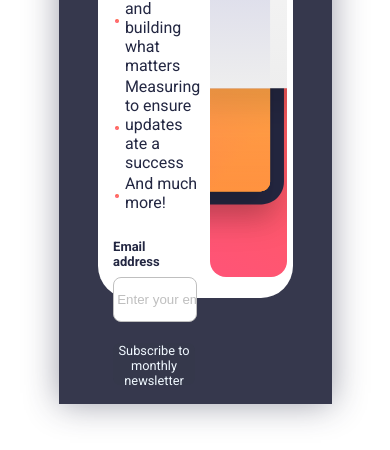
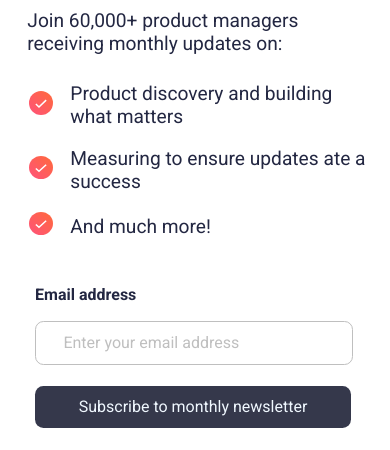
Before and after one commit to Sakagava/Newsletter-sign-up-form, a website built with webpack: page src/index.html in a window 390 px wide. Shown: the part 394-844 px from the top of the page. Built offline with nearby package versions, Linux system fonts and the light colour scheme.

Commit message:
Add adaptive

```diff
--- a/src/index.css
+++ b/src/index.css
@@ -1,17 +1,27 @@
 * {
     padding: 0;
     margin: 0;
+    font-size: 16px;
+    font-family: 'Roboto', sans-serif;
 }
 
 body {
     background-color: #ffffff;
-    font-family: 'Roboto', sans-serif;
     color: #232742;
 }
 
+@media screen and (min-width: 769px) {
     h1 {
         font-size: 3em;
         margin-bottom: 2vh;
+    }
+
+    main {
+        width: 100vw;
+        height: 100vh;
+        display: flex;
+        justify-content: center;
+        align-items: center;
     }
 
     .box {
@@ -20,10 +30,8 @@ h1 {
         align-items: center;
         width: 70vw;
         height: 90vh;
-    margin-left: 15vw;
-    margin-top: 4.5vh;
-    background-color: #36384d;
-    box-shadow: 0px 0px 2em #23274271;
+        background-color: #36384e;
+        box-shadow: 0px 0px 2em #36384e;
     }
 
     .form {
@@ -31,43 +39,20 @@ h1 {
         flex-direction: row;
         width: 50vw;
         height: 65vh;
-    border-radius: 2em;
+        border-radius: 1vw;
         background-color: white;
     }
 
     .leftSide {
-    width: 24.8vw;
+        width: 24vw;
         margin-left: 4vw;
         display: flex;
         flex-direction: column;
         justify-content: center;
     }
 
-/* @media screen and (min-width: 1920px) {
-    .leftSide {
-        width: 40vw;
-    }
-
-    .text h1 {
-        font-size: 4em;
-    }
-
-    .text p {
-        font-size: 1.3em;
-    }
-
-    .textItem {
-        font-size: 1em;
-    }
-
-    button {
-        font-size: 2em;
-    }
-} */
-
     .text {
-    width: 21vw;
-    font-size: 1em;
+        width: 90%;
     }
 
     table {
@@ -92,11 +77,11 @@ form {
 
     form input {
         color: #bfbfbf;
-    border: 0.1em solid #bfbfbf;
-    border-radius: 0.6em;
-    padding-left: 0.8vw;
+        border: 0.1vh solid #bfbfbf;
+        border-radius: 1vh;
+        padding-left: 1.5vw;
         height: 5vh;
-    width: 20.1vw;
+        width: 17.5vw;
         margin-top: 1vh;
         margin-bottom: 2.5vh;
     }
@@ -104,19 +89,17 @@ form input {
     .textOutEmailInput {
         display: flex;
         justify-content: space-between;
-    width: 21vw;
+        width: 19vw;
     }
 
     button {
         cursor: pointer;
-    font-family: 'Roboto', sans-serif;
-    width: 21vw;
+        width: 19vw;
         height: 5vh;
-    font-size: 0.8em;
         color:aliceblue;
-    background: #35384b;
+        background: #242742;
         border: none;
-    border-radius: 0.6em;
+        border-radius: 1vh;
     }
 
     button:hover {
@@ -124,17 +107,24 @@ button:hover {
         box-shadow: 0px 0px 1em rgba(255, 83, 126, 0.5);
     }
 
-.rightSide {
+    .imgSide {
+        display: flex;
         height: 60vh;
+        width: 20vw;
         margin-top: 2.5vh;
-    overflow: hidden;
-    border-radius: 1em;
+        margin-left: 1vh;
     }
 
-#rightPanelImg {
-    width: 19.8vw;
-    height: 61vh;
-    object-fit:cover;
+    #imgDesktop {
+        width: 100%;
+        height: 100%;
+        border-radius: 2vw;
+        object-fit: cover;
+    }
+
+    #imgMobile {
+        visibility: hidden;
+        border-radius: 0px;
     }
 
     .successfulSubscription {
@@ -154,3 +144,166 @@ button:hover {
         margin-top: 4vh;
         padding-bottom: 3vh;
     }
+
+}
+
+@media screen and (max-width: 768px) {
+    body {
+        background-color: none;
+    }
+
+    .box {
+        display: flex;
+        justify-content: center;
+        background-color: none;
+        margin-left: 0vw;
+        margin-top: 0vh;
+    }
+
+    h1 {
+        font-size: 3rem;
+    }
+
+    .form {
+        display: flex;
+        flex-direction: column;
+        align-items: center;
+        width: 100vw;
+        height: 100vh;
+        padding-top: 0px;
+        border-radius: 0em;
+        background-color: white;
+    }
+
+    .leftSide {
+        display: flex;
+        flex-direction: column;
+        width: 100vw;
+        order: 2;
+    }
+
+    .text {
+        width: 90%;
+        margin-top: 5vh;
+        margin-left: 7vw;
+    }
+
+    .text p {
+        font-size: 1.2em;
+        margin-top: 3vh;
+    }
+
+    .imgSide {
+        display: flex;
+        order: 1;
+        margin-top: -2vh;
+        width: 101vw;
+        height: 35vh;
+        border-radius: 2vh;
+        overflow: hidden;
+    }
+
+    #imgDesktop {
+        display: none;
+    }
+
+    #imgMobile {
+        visibility: visible;
+        width: 100%;
+        height: 100%;
+        object-fit: cover;
+    }
+
+    table {
+        display: flex;
+        align-content: space-around;
+        margin-top: 3vh;
+    }
+
+    table td {
+        font-size: 1.2em;
+    }
+
+    tr {
+        height: 4vh;
+    }
+
+    td {
+        padding-bottom: 2vh;
+    }
+
+    .iconSuccess {
+        width: 6vw;
+        object-fit: cover;
+        margin-right: 4vw;
+        margin-bottom: 0vw;
+    }
+
+    form {
+        margin-top: 3vh;
+        margin-left: 9vw;
+    }
+
+    #newsletter {
+        display: flex;
+        flex-direction: column;
+        justify-content: center;
+    }
+
+    form input {
+        display: flex;
+        flex-direction: column;
+        color: #bfbfbf;
+        border: 0.1vh solid #bfbfbf;
+        border-radius: 1vh;
+        padding-left: 7vw;
+        height: 5vh;
+        width: 74vw;
+        margin-top: 2vh;
+        margin-bottom: 2.5vh;
+    }
+
+    .textOutEmailInput {
+        display: flex;
+        justify-content: space-between;
+        width: 81vw;
+    }
+
+    .textOutEmailInput p {
+        font-size: 3em;
+    }
+
+    button {
+        cursor: pointer;
+        width: 81vw;
+        height: 5vh;
+        font-size: 1em;
+        color:aliceblue;
+        background: #35384b;
+        border: none;
+        border-radius: 1vh;
+    }
+
+    button:hover {
+        background: linear-gradient(270deg, rgba(250,105,61,1) 0%, rgba(255,83,125,1) 100%);
+        box-shadow: 0px 0px 1em rgba(255, 83, 126, 0.5);
+    }
+
+    .successfulSubscription {
+        visibility: hidden;
+        display: none;
+        flex-flow: column;
+        align-items: center;
+        width: 25vw;
+        height: 47vh;
+        border-radius: 25px;
+        background-color: #ffffff;
+    }
+
+    .textAfterNewsletterForm {
+        width: 20vw;
+        margin-left: 0.9vw;
+        margin-top: 4vh;
+        padding-bottom: 3vh;
+    }
+}
--- a/src/index.html
+++ b/src/index.html
@@ -38,16 +38,17 @@
 
                     <form method="post" id="newsletter">
                         <div class="textOutEmailInput">
-                            <p style="font-weight: 700; font-size: 13px;">Email address</p>
-                            <p style="font-weight: 700; font-size: 13px; color:red" hidden="true">Valid email required</p>
+                            <p style="font-weight: 700; font-size: 1em;">Email address</p>
+                            <p style="font-weight: 700; font-size: 1em; color:red" hidden="true">Valid email required</p>
                         </div>
 
                         <input type="email" value="Enter your email address" class="inputEmail">
                         <button>Subscribe to monthly newsletter</button>
                     </form>
                 </div>
-                <div class="rightSide">
-                    <img src="/src/assets/images/illustration-sign-up-desktop.svg" id="rightPanelImg">
+                <div class="imgSide">
+                    <img src="/src/assets/images/illustration-sign-up-desktop.svg" id="imgDesktop">
+                    <img src="/src/assets/images/illustration-sign-up-mobile.svg" id="imgMobile">
                 </div>
             </div>
 
--- a/src/index.js
+++ b/src/index.js
@@ -1,8 +1,8 @@
 import './index.html';
 import "./index.css";
 
-import {form, email, rightSide, errorText, buttonSending, successfulSubscription, dismissButton} from './modules/variables'
-import {focusEmail, blurEmail, subscribtionWindow} from './modules/functions'
+import {form, email, imgSide, errorText, buttonSending, successfulSubscription, dismissButton} from './modules/variables'
+import {focusEmail, blurEmail, subscribtionWindow, isEmailValid} from './modules/functions'
 
 email.onfocus = function (e) {
     focusEmail(e, errorText)
@@ -15,7 +15,7 @@ email.onblur = function () {
 buttonSending.onclick = function (e) {
     e.preventDefault();
 
-    if(!email.value.includes('@')) {
+    if(!isEmailValid(email.value)) {
         return;
     }
     enteredEmail.firstChild.data = email.value;
@@ -23,12 +23,12 @@ buttonSending.onclick = function (e) {
 }
 
 buttonSending.onmouseover = function(e) {
-    rightSide.style.borderRadius = 0;
-    rightSide.style.transition = '0.5s'
+    imgSide.style.borderRadius = 0;
+    imgSide.style.transition = '0.5s'
 }
 
 buttonSending.onmouseout = function(e) {
-    rightSide.style.borderRadius = '1em';
+    imgSide.style.borderRadius = '2vh';
 }
 
 dismissButton.onclick = function () {
--- a/src/modules/functions.js
+++ b/src/modules/functions.js
@@ -1,7 +1,7 @@
 import '../index.html';
 import "../index.css";
-import {errorStyleList, doneStyleList} from './properties'
-import {form, email, rightSide, errorText, buttonSending, successfulSubscription, dismissButton} from './variables'
+import {errorStyleList, doneStyleList, EMAIL_REGEXP} from './properties'
+import {form, email, imgSide, errorText, buttonSending, successfulSubscription, dismissButton} from './variables'
 
 function defaultEmail (elem, text) {
     if (elem.value == '') {
@@ -10,7 +10,7 @@ function defaultEmail (elem, text) {
         return;
     }
 
-    if (!elem.value.includes('@')) {
+    if (!isEmailValid(email.value)) {
         errorEmail (elem, text)
         return;
     }
@@ -52,4 +52,7 @@ function subscribtionWindow (elemClose, elemOpen) {
     elemOpen.style.display = 'flex';
 }
 
-export {defaultEmail, focusEmail, blurEmail, doneEmail, errorEmail, subscribtionWindow}
+function isEmailValid(value) {
+    return EMAIL_REGEXP.test(value);
+}
+export {defaultEmail, focusEmail, blurEmail, doneEmail, errorEmail, subscribtionWindow, isEmailValid}
--- a/src/modules/properties.js
+++ b/src/modules/properties.js
@@ -1,6 +1,6 @@
 const errorStyleList = {
     color: 'red',
-    borderColor: 'red',
+    borderColor: 'tomato',
     background: '#ff000027',
 };
 const doneStyleList = {
@@ -8,5 +8,6 @@ const doneStyleList = {
     borderColor: '#bfbfbf',
     background: 'none',
 };
+const EMAIL_REGEXP = /^(([^<>()[\].,;:\s@"]+(\.[^<>()[\].,;:\s@"]+)*)|(".+"))@(([^<>()[\].,;:\s@"]+\.)+[^<>()[\].,;:\s@"]{2,})$/iu;
 
-export {errorStyleList, doneStyleList}
+export {errorStyleList, doneStyleList, EMAIL_REGEXP}
--- a/src/modules/variables.js
+++ b/src/modules/variables.js
@@ -2,10 +2,10 @@ import '../index.html';
 
 const form = document.getElementsByClassName('form')[0];
 const email = document.getElementsByClassName('inputEmail')[0];
-const rightSide = document.getElementsByClassName('rightSide')[0];
+const imgSide = document.getElementsByClassName('imgSide')[0].firstElementChild;
 const errorText = document.getElementsByClassName('textOutEmailInput')[0].lastElementChild;
 const buttonSending = newsletter.lastElementChild;
 const successfulSubscription = document.getElementsByClassName('successfulSubscription')[0];
 const dismissButton = successfulSubscription.lastElementChild;
 
-export {form, email, rightSide, errorText, buttonSending, successfulSubscription, dismissButton}
+export {form, email, imgSide, errorText, buttonSending, successfulSubscription, dismissButton}
```
Lines whose indentation alone changed are shown as unchanged.
